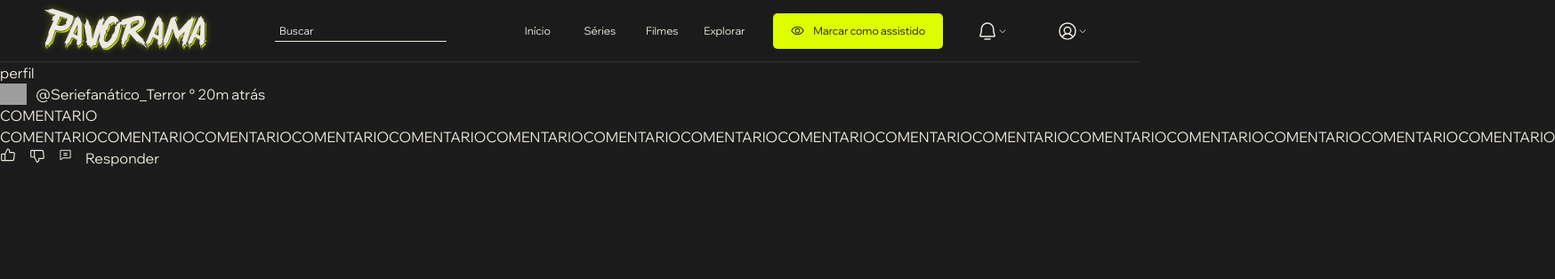
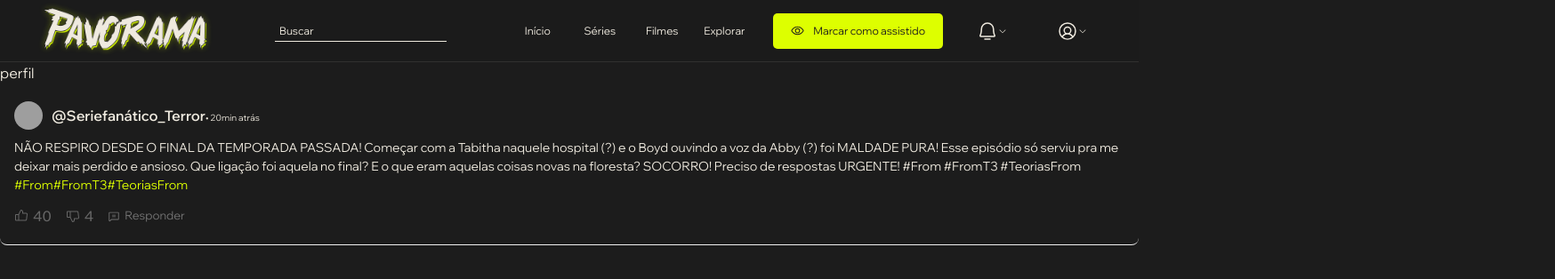
Before and after one commit to omarcosss/umbra, a Next.js app: page /perfil in a window 1280 px wide. Shown: the top 314 px of the page at 89% size, 1748 px wide, since content can reach past the window. Built offline with nearby package versions, Linux system fonts and the light colour scheme; grey boxes are pictures that could not be loaded.

Commit message:
Estrutura dos comentários V2

```diff
--- a/src/app/components/Comentario.scss
+++ b/src/app/components/Comentario.scss
@@ -1,10 +1,89 @@
-.Usuario {
-    img {width: 30px;}
-    display: flex;
-    gap: 10px;
+
+.comentario-container {
+  padding: 20px 16px;
+  border-bottom: 1px solid #f0f0f0;
+  font-family: 'Wix Madefor Display', sans-serif;
+  transition: background-color 0.2s ease;
+  border-radius: 8px;
+
+  &:hover {
+    background-color: rgba(65, 58, 58, 0.466);
+  }
 }
 
-.Likes {
+.cabecalho {
+  display: flex;
+  align-items: center;
+  gap: 10px;
+  margin-bottom: 10px;
+
+  .avatar {
+    width: 32px;
+    height: 32px;
+    border-radius: 50%;
+    object-fit: cover;
+  }
+
+  .nome-usuario {
+    font-weight: 600;
+    font-size: 16px;
+  }
+
+  .tempo {
+    font-size: 10px;
+    color: #EFEADF;
+  }
+}
+
+.texto-comentario {
+  font-size: 14px;
+  line-height: 1.5;
+  margin-bottom: 12px;
+
+  .hashtag {
+    color: #DDFF00;
+    cursor: pointer;
+  }
+}
+
+.rodape {
+  display: flex;
+  gap: 16px;
+  align-items: center;
+
+    .botao-interacao {
     display: flex;
-    gap: 15px;
+    align-items: center;
+    gap: 5px;
+    background: none;
+    border: none;
+    color: #666;
+    cursor: pointer;
+    border-radius: 4px;
+    font-weight: 500;
+    transition: all 0.2s;
+
+    &:hover {
+      background-color: rgba(0, 0, 0, 0.05);
+      color: #DDFF00;
+    }
+  }
+
+  .botao-responder {
+    display: flex;
+    align-items: center;
+    gap: 5px;
+    background: none;
+    border: none;
+    font-size: 13px;
+    color: #737373;
+    cursor: pointer;
+    padding: 0;
+
+    &:hover {
+      background-color: rgba(0, 0, 0, 0.05);
+      color: #DDFF00;
+  }
 }
+
+}
--- a/src/app/components/Comentario.tsx
+++ b/src/app/components/Comentario.tsx
@@ -1,23 +1,44 @@
 import { ChatTextIcon, ThumbsDownIcon, ThumbsUpIcon } from "@phosphor-icons/react/dist/ssr"
 import "./Comentario.scss"
-export default function Comentario(){
-    return (<div>
-        <div className="Usuario"> <img src="https://img.freepik.com/vetores-premium/ilustracao-plana-vetorial-em-escala-de-cinza-avatar-perfil-de-usuario-icone-de-pessoa-imagem-de-perfil-de-silhueta-neutra-de-genero-adequado-para-perfis-de-midia-social-icones-protetores-de-tela-e-como-um-modelo-x9xa_719432-2210.jpg?semt=ais_hybrid&w=740" alt="" />
-            @Seriefanático_Terror ° 20m atrás
+
+export default function Comentario() {
+  return (
+    <div className="comentario-container">
+      <div className="cabecalho">
+        <img
+          src="https://img.freepik.com/vetores-premium/ilustracao-plana-vetorial-em-escala-de-cinza-avatar-perfil-de-usuario-icone-de-pessoa-imagem-de-perfil-de-silhueta-neutra-de-genero-adequado-para-perfis-de-midia-social-icones-protetores-de-tela-e-como-um-modelo-x9xa_719432-2210.jpg"
+          alt="Avatar"
+          className="avatar"
+        />
+        <div className="info-usuario">
+          <span className="nome-usuario">@Seriefanático_Terror</span>
+          <span className="tempo">• 20min atrás</span>
         </div>
-        <div>COMENTARIO  COMENTARIOCOMENTARIOCOMENTARIOCOMENTARIOCOMENTARIOCOMENTARIOCOMENTARIOCOMENTARIOCOMENTARIOCOMENTARIOCOMENTARIOCOMENTARIOCOMENTARIOCOMENTARIOCOMENTARIOCOMENTARIO</div>
-        <div className="Likes">
-            <ThumbsUpIcon size={18}/>
-            <ThumbsDownIcon size={18}/>
-            <ChatTextIcon size={15}/>
-            Responder
+      </div>
+
+      <div className="texto-comentario">
+        NÃO RESPIRO DESDE O FINAL DA TEMPORADA PASSADA! Começar com a Tabitha naquele hospital (?) e o Boyd ouvindo a voz da Abby (?) foi MALDADE PURA! Esse episódio só serviu pra me deixar mais perdido e ansioso. Que ligação foi aquela no final? E o que eram aquelas coisas novas na floresta? SOCORRO! Preciso de respostas URGENTE! #From #FromT3 #TeoriasFrom
+        <div className="hashtags">
+          <span className="hashtag">#From</span>
+          <span className="hashtag">#FromT3</span>
+          <span className="hashtag">#TeoriasFrom</span>
         </div>
+      </div>
 
-
-
-
-
-
-
-    </div>)
+      <div className="rodape">
+        <button className="botao-interacao">
+          <ThumbsUpIcon size={16} />
+          <span>40</span>
+        </button>
+        <button className="botao-interacao">
+          <ThumbsDownIcon size={16} />
+          <span>4</span>
+        </button>
+        <button className="botao-responder">
+          <ChatTextIcon size={14} />
+          <span>Responder</span>
+        </button>
+      </div>
+    </div>
+  )
 }
```
